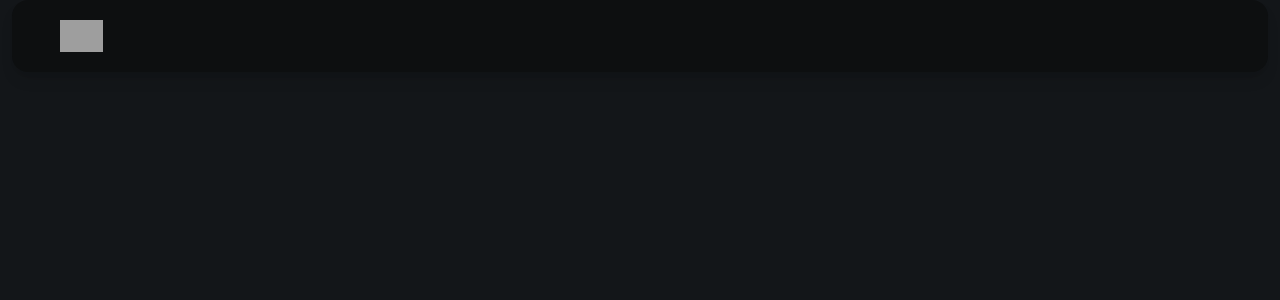
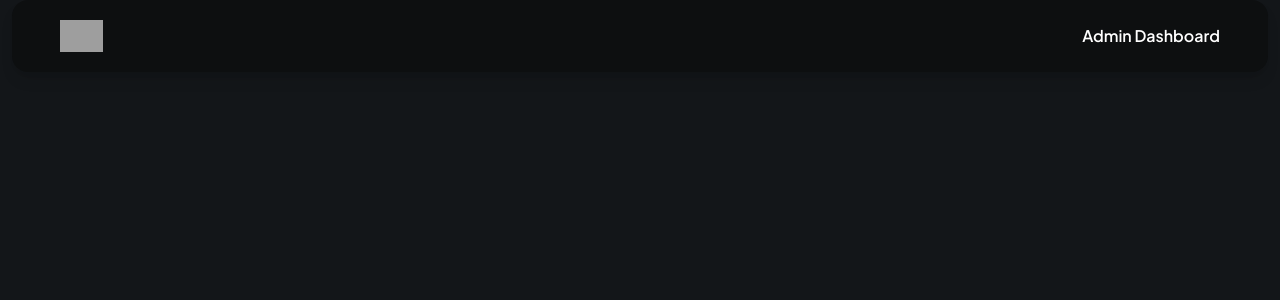
Before and after one commit to EricJoshua1/AroeCare-Patient-care-platform, a Next.js app: page /admin in a window 1280 px wide. Shown: the top 300 px of the page. Built offline with nearby package versions, Linux system fonts and the light colour scheme; grey boxes are pictures that could not be loaded.

Commit message:
Feat: add "admin dashboard" to header

```diff
--- a/app/admin/page.tsx
+++ b/app/admin/page.tsx
@@ -16,6 +16,8 @@ const Admin = () => {
 
              />
         </Link>
+
+        <p className='text-16-semibold'>Admin Dashboard</p>
       </header>
     </div>
   )
```
